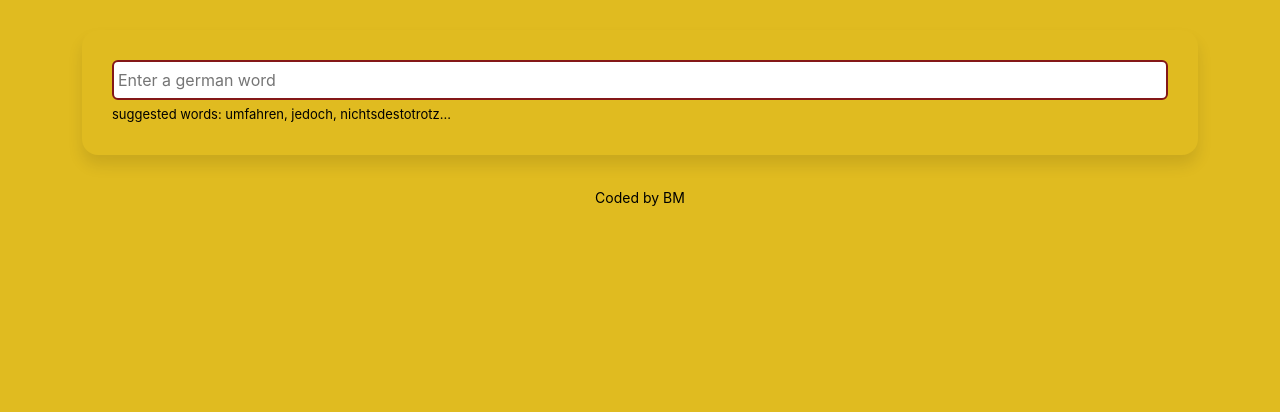
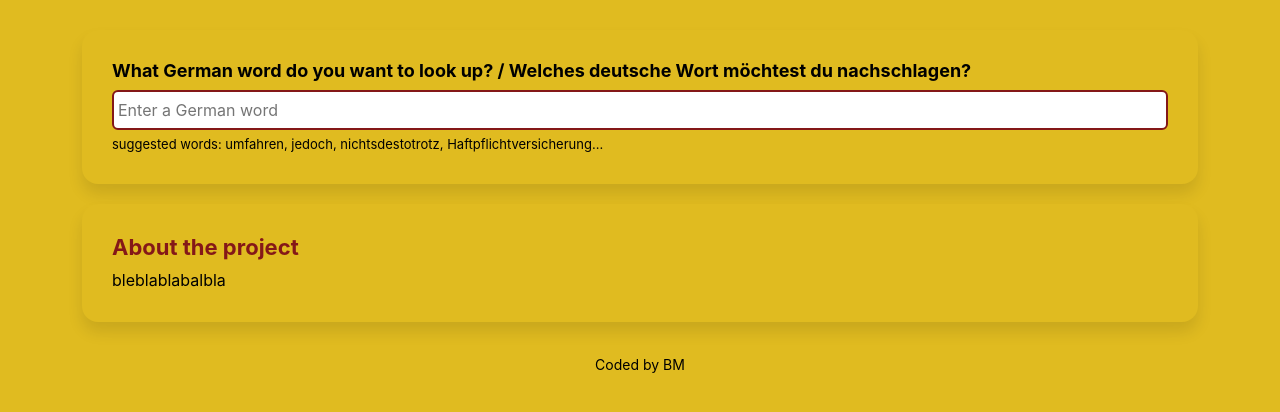
Before and after one commit to servivo/dictionary-app, a React (Create React App) app: page / in a window 1280 px wide. Shown: the top 412 px of the page. Built offline with nearby package versions, Linux system fonts and the light colour scheme; no server answers.

Commit message:
CSS Changes and default keyword

```diff
--- a/src/App.css
+++ b/src/App.css
@@ -9,3 +9,15 @@ body {
     background: #E0BB20;
     color: #000000;
 }
+.about {
+     background: #E0BB20;
+   padding: 30px;
+   border-radius: 16px;
+   box-shadow: 0 10px 15px rgb(0 0 0 / 10%);
+   margin: 20px 0;
+}
+h4 {
+      font-size: 22px;
+    font-weight: bold;
+    color: #841818;
+}
--- a/src/App.js
+++ b/src/App.js
@@ -8,9 +8,12 @@ export default function App() {
       <div className="container">
         <header className="App-header"></header>
         <main>
-          <Dictionary />
+          <Dictionary defaultKeyword="heute" />
         </main>
-
+        <section className="about">
+          <h4>About the project</h4>
+          bleblablabalbla
+        </section>
         <footer className="App-footer">
           <small>Coded by BM</small>
         </footer>
--- a/src/Dictionary.css
+++ b/src/Dictionary.css
@@ -18,3 +18,8 @@
     font-size: 13px;
     margin-top: 5px;
 }
+.Dictionary h1 {
+    font-size: 18px;
+    font-weight: bold;
+    margin-botton: 20px;
+}
--- a/src/Dictionary.js
+++ b/src/Dictionary.js
@@ -3,12 +3,12 @@ import axios from "axios";
 import Results from "./Results";
 import "./Dictionary.css";
 
-export default function Dictionary() {
-    let [keyword, setKeyword] = useState("");
+export default function Dictionary(props) {
+  let [keyword, setKeyword] = useState(props.defaultKeyword);
   let [results, setResults] = useState(null);
+  let [loaded, setLoaded] = useState(false);
 
   function handleResponse(response) {
-
     setResults(response.data[0]);
   }
   function search() {
@@ -16,31 +16,43 @@ function search() {
     axios.get(apiUrl).then(handleResponse);
   }
 
-    function handleSubmit(event){
+  function handleSubmit(event) {
     event.preventDefault();
     search();
-
   }
 
-    function handleKeywordChange(event){
+  function handleKeywordChange(event) {
     setKeyword(event.target.value);
-
   }
+  function load() {
+      setLoaded(true);
+      search();
+  }
+  if (loaded) {
     return (
       <div className="Dictionary">
         <section>
+          <h1>
+            What German word do you want to look up? / Welches deutsche Wort
+            möchtest du nachschlagen?
+          </h1>
           <form onSubmit={handleSubmit}>
             <input
               type="search"
-              placeholder="Enter a german word"
+              placeholder="Enter a German word"
               onChange={handleKeywordChange}
             ></input>
           </form>
           <div className="hint">
-              suggested words: umfahren, jedoch, nichtsdestotrotz...
+            suggested words: umfahren, jedoch, nichtsdestotrotz,
+            Haftpflichtversicherung...
           </div>
         </section>
         <Results results={results} />
       </div>
     );
+  } else {
+      load();
+      return "Loading";
   }
+}
--- a/src/Meaning.css
+++ b/src/Meaning.css
@@ -3,4 +3,7 @@
 }
 .Meaning h3 {
  color: #841818;
+ font-size: 24px;
+ line-height: 1.5;
+ font-weight: bold;
 }
--- a/src/Meaning.js
+++ b/src/Meaning.js
@@ -16,7 +16,6 @@ export default function Meaning(props) {
               </span>{" "}
               {definition.definition}
               <br />
-              <span class="defex"><strong>Example: </strong> </span>
               <em>{definition.example}</em>
               <br />
               <Synonyms synonyms={definition.synonyms} />
--- /dev/null
+++ b/src/Phonetic.css
@@ -0,0 +1,3 @@
+.Phonetic {
+    height: 30px;
+}
--- a/src/Phonetic.js
+++ b/src/Phonetic.js
@@ -1,4 +1,5 @@
 import React from "react";
+import "./Phonetic.css";
 
 export default function Phonetic(props) {
     return (
```
Lines whose indentation alone changed are shown as unchanged.
